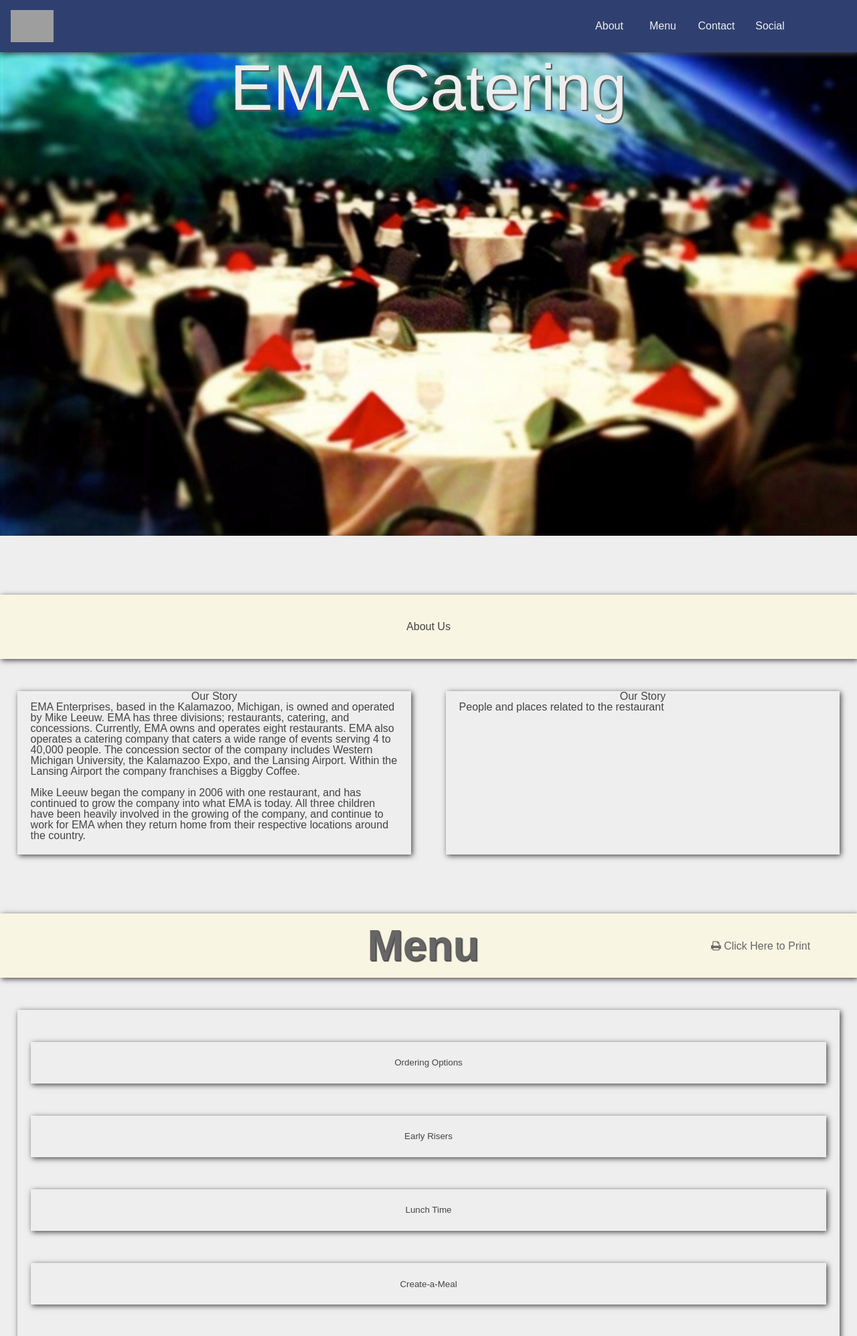
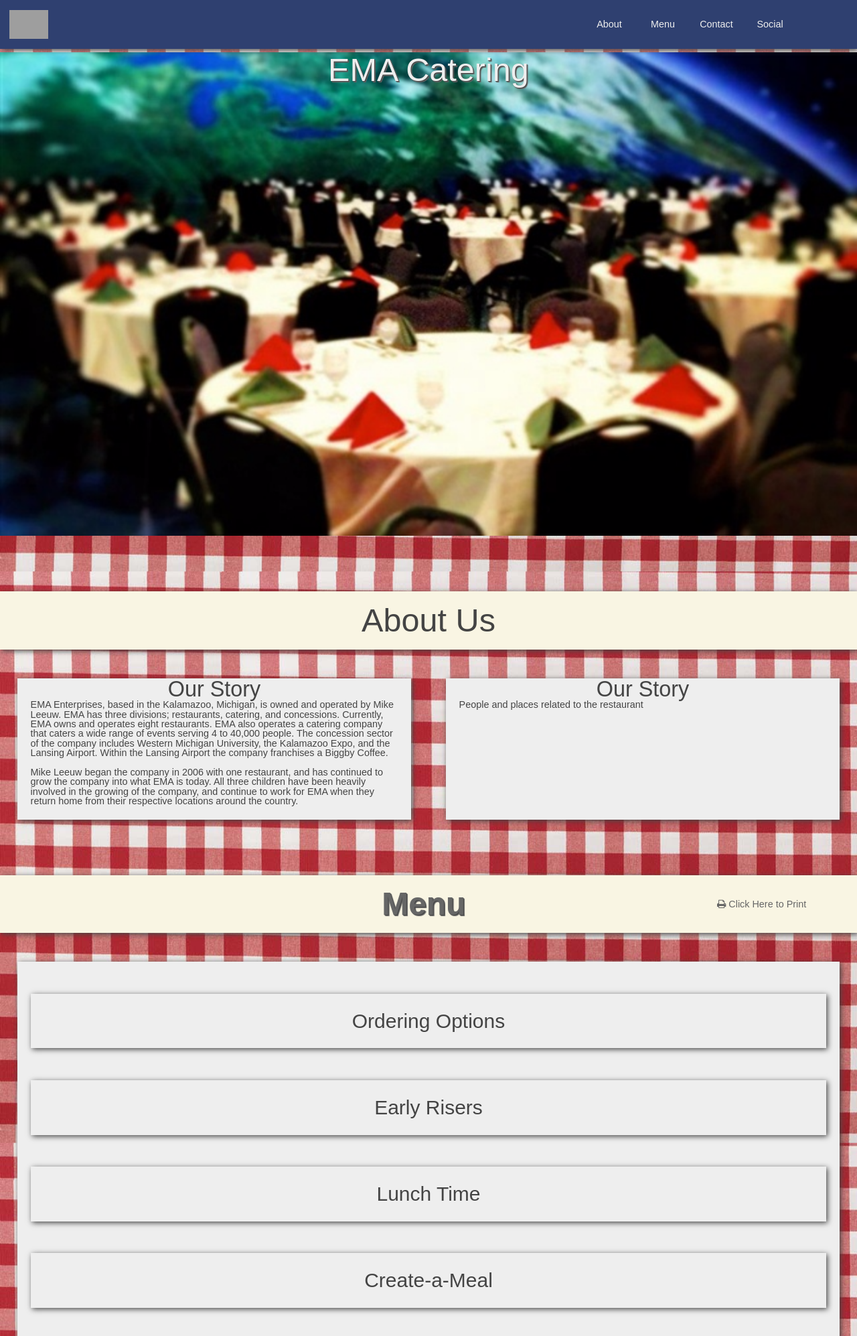
Before and after one commit to jsprow/jsprow.com, a PHP site: page /ema-catering/index.php in a window 1280 px wide. Shown: the top 1995 px of the page at 67% size. Run offline with PHP 8.4, Linux system fonts and the light colour scheme; data that the repository does not hold is empty; some libraries are stand-ins or nearby versions; grey boxes are pictures that could not be loaded.

Commit message:
Font and link adjustments...
…and added mfr prefixes

```diff
--- a/ema-catering/css/main.css
+++ b/ema-catering/css/main.css
@@ -1,4 +1,6 @@
 body {
+  font-size: 16px;
+  color: #444;
   display: -webkit-box;
   display: -webkit-flex;
   display: -ms-flexbox;
@@ -6,18 +8,39 @@ body {
   -webkit-flex-flow: row wrap;
       -ms-flex-flow: row wrap;
           flex-flow: row wrap;
-  color: #444;
   font-family: 'PT Sans Narrow', sans-serif;
   background-color: #eee;
   background-image: url("../img/table-cloth.jpg");
   background-attachment: fixed;
+  background-size: cover;
   background-repeat: no-repeat;
   margin: 0;
   padding-top: 78px;
   width: 100%;
 }
+
+body{font-size:110%;}
+
+@media(min-width:60em){body{font-size: 90%}}
+
+p {
+  font-size: 1em;
+  text-align: center;
+  margin: 0;
+}
+h3 {
+  font-size: 1.5em;
+}
+h2 {
+  font-size: 2.25em;
+}
+h1 {
+  font-size: 3.375em;
+}
 .banner {
   -webkit-box-pack: center;
+    -moz-box-pack: center;
+      -ms-box-pack: center;
   -webkit-justify-content: center;
       -ms-flex-pack: center;
           justify-content: center;
@@ -31,7 +54,6 @@ body {
   margin: 0 auto;
   color: #eee;
   background: none;
-  font-size: 6em;
   line-height: 1.1;
   text-align: center;
   text-shadow: 1px 1px 1px #444, 2px 2px 1px #666;
@@ -48,21 +70,20 @@ body {
       -ms-flex-flow: row nowrap;
           flex-flow: row nowrap;
   -webkit-box-pack: center;
+    -moz-box-pack: center;
+      -ms-box-pack: center;
   -webkit-justify-content: center;
       -ms-flex-pack: center;
           justify-content: center;
   -webkit-box-align: center;
+    -moz-box-align: center;
+      -ms-box-align: center;
   -webkit-align-items: center;
       -ms-flex-align: center;
           align-items: center;
   background-color: #f9f5e3;
   box-shadow: 2px 2px 8px #444;
   margin: 3em 0;
-}
-p {
-  font-size: 1em;
-  text-align: center;
-  margin: 0;
 }
 nav {
   z-index: 1;
@@ -74,11 +95,17 @@ nav {
   display: -ms-flexbox;
   display: flex;
   -webkit-box-align: center;
+    -moz-box-align: center;
+      -ms-box-align: center;
   -webkit-align-items: center;
       -ms-flex-align: center;
           align-items: center;
   -webkit-box-orient: horizontal;
+    -moz-box-orient: horizontal;
+      -ms-box-orient: horizontal;
   -webkit-box-direction: normal;
+    -moz-box-direction: normal;
+      -ms-box-direction: normal;
   -webkit-flex-direction: row;
       -ms-flex-direction: row;
           flex-direction: row;
@@ -102,6 +129,8 @@ nav {
   display: -ms-flexbox;
   display: flex;
   -webkit-box-flex: 1;
+    -moz-box-flex: 1;
+      -ms-box-flex: 1;
   -webkit-flex-grow: 1;
       -ms-flex-positive: 1;
           flex-grow: 1;
@@ -142,12 +171,18 @@ section {
   display: -ms-flexbox;
   display: flex;
   -webkit-box-orient: horizontal;
+    -moz-box-orient: horizontal;
+      -ms-box-orient: horizontal;
   -webkit-box-direction: normal;
+    -moz-box-direction: normal;
+      -ms-box-direction: normal;
   -webkit-flex-direction: row;
       -ms-flex-direction: row;
           flex-direction: row;
   text-align: center;
   -webkit-box-pack: center;
+    -moz-box-pack: center;
+      -ms-box-pack: center;
   -webkit-justify-content: center;
       -ms-flex-pack: center;
           justify-content: center;
@@ -165,6 +200,8 @@ section {
 }
 .block {
   -webkit-box-flex: 1;
+    -moz-box-flex: 1;
+      -ms-box-flex: 1;
   -webkit-flex: 1 1 25%;
       -ms-flex: 1 1 25%;
           flex: 1 1 25%;
@@ -189,6 +226,8 @@ section {
   text-align: center;
   border: none;
   -webkit-transition: 0.4s;
+    -moz-transition: 0.4s;
+      -o-transition: 0.4s;
           transition: 0.4s;
   margin: 0;
 }
@@ -201,6 +240,8 @@ section {
   max-height: 0;
   overflow-y: auto;
   -webkit-transition: 0.6s ease-in-out;
+    -moz-transition: 0.6s ease-in-out;
+      -o-transition: 0.6s ease-in-out;
           transition: 0.6s ease-in-out;
   opacity: 0;
   filter: alpha(opacity=0);
@@ -225,10 +266,14 @@ section {
       -ms-flex-flow: row nowrap;
           flex-flow: row nowrap;
   -webkit-box-pack: center;
+    -ms-box-pack: center;
+  -moz-box-pack: center;
   -webkit-justify-content: center;
       -ms-flex-pack: center;
           justify-content: center;
   -webkit-box-align: center;
+    -moz-box-align: center;
+      -ms-box-align: center;
   -webkit-align-items: center;
       -ms-flex-align: center;
           align-items: center;
@@ -242,7 +287,7 @@ section {
 }
 .menu-heading {
   font-weight: bold;
-  font-size: 4em;
+  font-size: 3.325em;
   text-shadow: 1px 1px 1px #444, 2px 2px 1px #666;
   color: #666;
   width: 20%
@@ -250,7 +295,6 @@ section {
 .menu-print {
   position: relative;
   width: 20%;
-  font-size: 1em;
   margin-left: auto;
   margin-right: 1em;
   padding: 0.5em 0;
@@ -278,10 +322,9 @@ section {
           flex-flow: row wrap;
   height: 100vh;
 }
-h3 {
+.menu-caption {
   width: 100%;
-  color: #666;
-  margin-top: 10px;
+  height: auto;
 }
 .item {
   display: -webkit-box;
@@ -292,11 +335,15 @@ h3 {
       -ms-flex-flow: row wrap;
           flex-flow: row wrap;
   -webkit-box-pack: start;
+    -moz-box-pack: start;
+      -ms-box-pack: start;
   -webkit-justify-content: flex-start;
       -ms-flex-pack: start;
           justify-content: flex-start;
   margin: 10px;
   -webkit-box-flex: 1;
+    -moz-box-flex: 1;
+      -ms-box-flex: 1;
   -webkit-flex: 1 1 240px;
       -ms-flex: 1 1 240px;
           flex: 1 1 240px;
@@ -346,6 +393,8 @@ figure {
       -ms-flex-flow: row wrap;
           flex-flow: row wrap;
   -webkit-box-pack: justify;
+    -moz-box-pack: justify;
+      -ms-box-pack: justify;
   -webkit-justify-content: space-between;
       -ms-flex-pack: justify;
           justify-content: space-between;
@@ -385,10 +434,14 @@ footer {
   background-color: #333;
   color: #eee;
   -webkit-box-pack: center;
+    -moz-box-pack: center;
+      -ms-box-pack: center;
   -webkit-justify-content: center;
       -ms-flex-pack: center;
           justify-content: center;
   -webkit-box-align: center;
+    -moz-box-align: center;
+      -ms-box-align: center;
   -webkit-align-items: center;
       -ms-flex-align: center;
           align-items: center;
--- a/ema-catering/index.php
+++ b/ema-catering/index.php
@@ -126,8 +126,7 @@
           <button class="accordion">
             <h2>Early Risers</h2></button>
           <div class="panel menu-items">
-            <h3><i class="fa fa-asterisk" aria-hidden="true"></i>
-&nbsp;All breakfast selections include the continental breakfast</h3>
+            <h3 class="menu-caption"><i class="fa fa-asterisk" aria-hidden="true"></i>&nbsp;All breakfast selections include the continental breakfast</h3>
             <div class="item item-hover">
               <img class="item-img" src="img/continental-breakfast.jpg" alt="continental-breakfast" />
               <p><span>Continental Breakfast</span> $6.50/person
--- a/ema-catering/print.php
+++ b/ema-catering/print.php
@@ -3,8 +3,24 @@
 <head>
 	<meta http-equiv="Content-type" content="text/html; charset=utf-8" />
 
-	<link rel="stylesheet" href="css/print.css">
   <title>EMA Catering Menu</title>
+
+	<style>
+	body {
+		font-family: 'PT Sans Narrow', sans-serif;
+		display: flex;
+		flex-flow: row wrap;
+	}
+	h1 {
+		text-align: center;
+		width: 100%;
+	}
+	.item {
+		outline: 1px solid black;
+		padding: 2%;
+		margin: 2%;
+  }
+	</style>
 </head>
 <body>
   <h1>EMA Catering Menu</h1>
@@ -18,14 +34,13 @@
 		$html = file_get_html('index.php');
 		foreach ($html->find('div.printable') as $div) {
 			foreach ($div->find('h2') as $h2) {
-				print '<div class="item"><ul>' . $h2;
+				echo '<div class="item"><ul>' . $h2;
 			};
 			foreach ($div->find('p[!class]') as $p) {
-				print '<li>' . $p . '</li>';
+				echo '<li>' . $p . '</li>';
 			}
 		}
-		print '</ul></div>';
-		// print $e;
+		echo '</ul></div>';
 	?>
 </body>
 </html>
```
